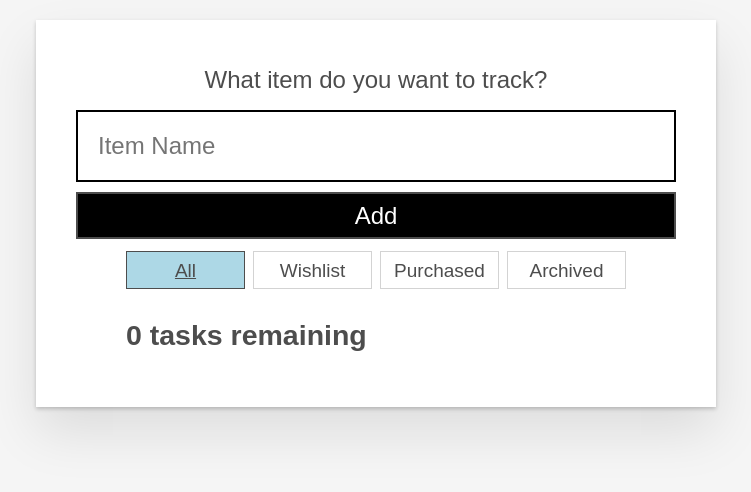
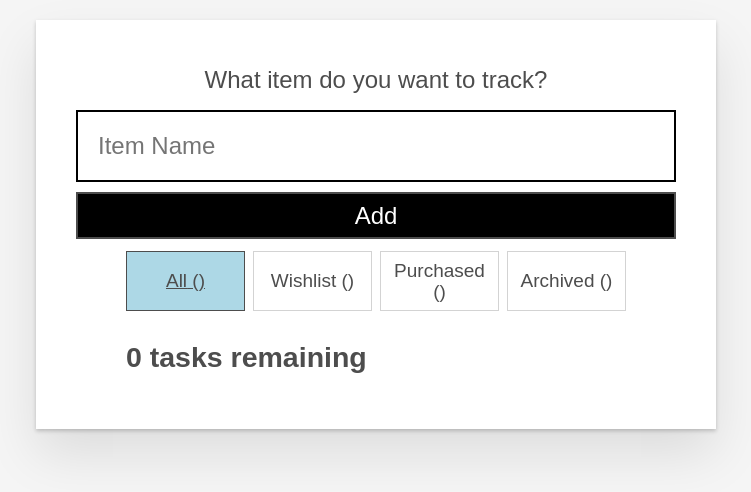
Before and after one commit to tkuriyama/joj, a React (Create React App) app in the folder moz-todo-react/: page / in a window 1280 px wide. Shown: the top 492 px of the page, without its empty margins (264-1015 px from the left). Built offline with nearby package versions, Linux system fonts and the light colour scheme.

Commit message:
move item count to filter button

```diff
--- a/moz-todo-react/src/components/FilterButton.js
+++ b/moz-todo-react/src/components/FilterButton.js
@@ -13,7 +13,8 @@ export default function FilterButton(props) {
       onClick={() => props.setFilter(props.name)}
     >
       <span className="visually-hidden">Show </span>
-      <span>{props.name}</span>
+      <span>{props.name} ({props.length})
+      </span>
       <span className="visually-hidden"> tasks</span>
     </button>
   );
```
